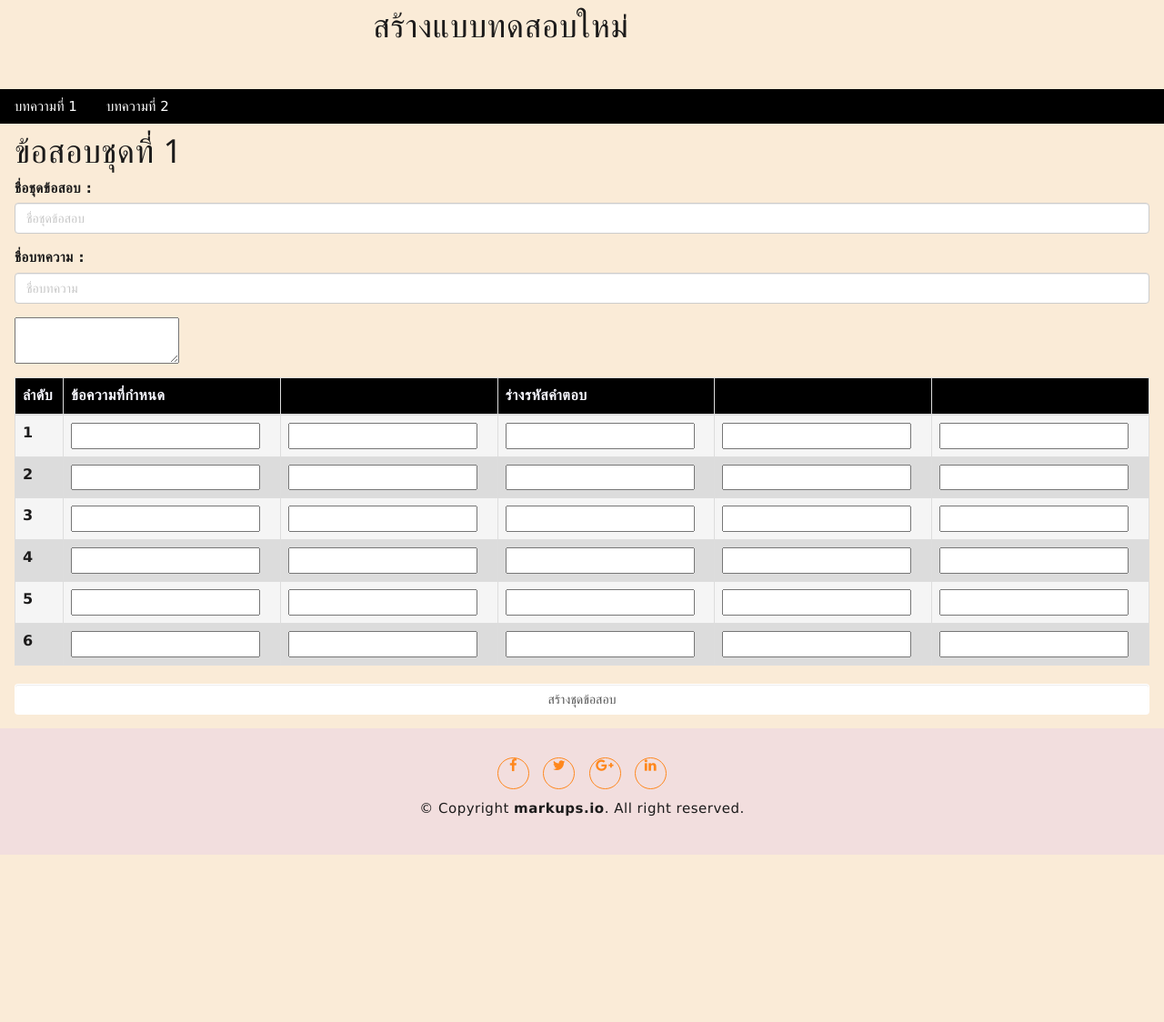
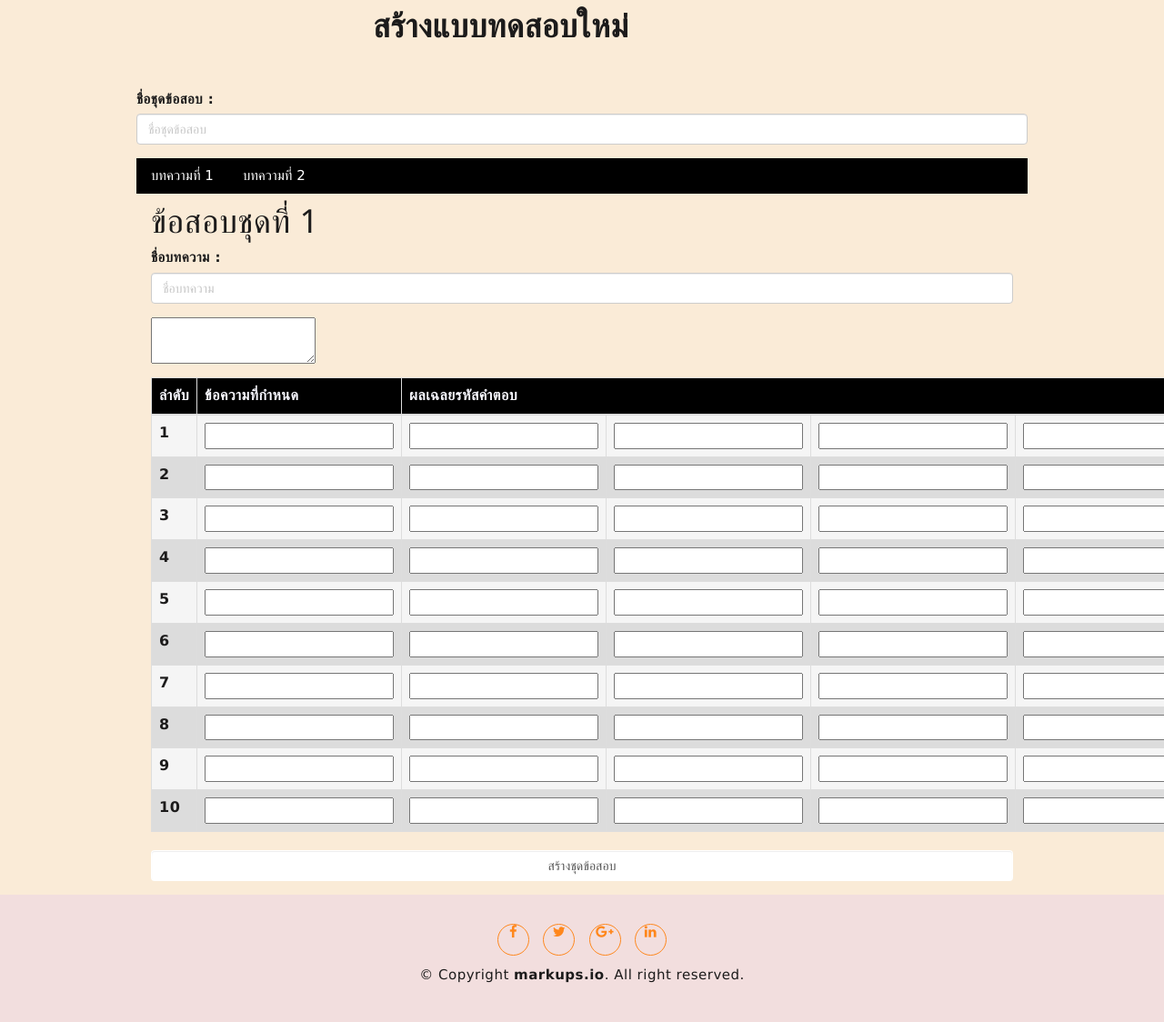
Before and after one commit to Tainnaja/Gat, a Laravel app: page /createTest in a window 1280 px wide. Shown: the part 92-1216 px from the top of the page at 91% size. Run offline with Laravel 8, Linux system fonts and the light colour scheme; some libraries are stand-ins or nearby versions.

Commit message:
จัดหน้า creat

```diff
--- /dev/null
+++ b/app/Http/Controllers/ExamController.php
@@ -0,0 +1,17 @@
+<?php
+
+namespace App\Http\Controllers;
+
+use Illuminate\Http\Request;
+
+class ExamController extends Controller
+{
+    // admin
+    public function admin() {
+        return view('Gat.admin');
+    }
+
+    public function createTest() {
+        return view('Gat.createTest');
+    }
+}
--- a/app/Http/Controllers/GatController.php
+++ b/app/Http/Controllers/GatController.php
@@ -11,8 +11,6 @@ class GatController extends Controller
         $this->middleware('auth', ['only' =>
         ['fulltest']]);
      }
-
-
 
     public function index() {
         return view('Gat.index');
@@ -40,13 +38,5 @@ class GatController extends Controller
     }
 
 
-    // admin
-    public function admin() {
-        return view('Gat.admin');
-    }
-
-    public function createTest() {
-        return view('Gat.createTest');
-    }
 
 }
--- a/public/first_page/css/style.css
+++ b/public/first_page/css/style.css
@@ -1312,8 +1312,6 @@ button:focus {
 
 }
 
-
-
 @media (max-width: 320px){
 
 
--- a/resources/views/Gat/createTest.blade.php
+++ b/resources/views/Gat/createTest.blade.php
@@ -5,14 +5,18 @@
 <!-- <script src="{{ asset('ckeditor/ckeditor.js') }}"></script> -->
 <script src="https://cdn.ckeditor.com/4.5.6/standard/ckeditor.js"></script>
 
-        <div class="container" style="margin-top:140px ;">
+        <div class="container" style="margin-top:140px;">
                 <div class="row">
                     <div class="col" style="margin-top:-50px;margin-bottom:50px;margin-left:355px;">
-                        <h1> สร้างแบบทดสอบใหม่</h1>
+                        <h1><b> สร้างแบบทดสอบใหม่</b></h1>
                     </div>
             </div>
         </div>
-
+    <div style="margin-right:150px ;margin-left:150px;">
+        <div class="form-group">
+            {!! Form::label('exam_name', 'ชื่อชุดข้อสอบ : ') !!}
+             {!! Form::text('exam_name', null, ['class'=>'form-control','Placeholder'=>"ชื่อชุดข้อสอบ"]) !!}
+        </div>
         <div class="w3-bar w3-black">
             <button class="w3-bar-item w3-button" onclick="openCity('article1')">บทความที่ 1</button>
             <button class="w3-bar-item w3-button" onclick="openCity('article2')">บทความที่ 2</button>
@@ -23,82 +27,105 @@
             <h1>ข้อสอบชุดที่ 1</h1>
             <!-- <h2>article1</h2>     -->
             {!! Form::open(['url' => '#','method' => 'POST','files' => true]) !!}
-            <div class="form-group">
-            {!! Form::label('exam_name', 'ชื่อชุดข้อสอบ : ') !!}
-             {!! Form::text('exam_name', null, ['class'=>'form-control','Placeholder'=>"ชื่อชุดข้อสอบ"]) !!}
-            </div>
 
             <div class="form-group">
             {!! Form::label(' article_name', 'ชื่อบทความ : ') !!}
              {!! Form::text('article_name', null, ['class'=>'form-control','Placeholder'=>"ชื่อบทความ"]) !!}
             </div>
             <div class="form-group">
-            <!-- {!! Form::label(' article_detail', 'ชื่อบทความ : ') !!}
-            {!! Form::text('article_detail', null, ['class'=>'ckeditor','Placeholder'=>"ชื่อบทความ"]) !!} -->
 
                 <textarea id="article_detail" class="ckeditor" ></textarea>
                 </textarea>
             </div>
 
             <table class="table table-bordered">
-            <thead  >
-                <tr style="background:black; color:#F8F8FF">
+                <thead>
+                    <tr style="background:black; color:#F8F8FF;">
                         <th scope="col-1">ลำดับ</th>
-                    <th scope="col-4">ข้อความที่กำหนด</th>
-                    <th scope="col-7"></th>
-                    <th scope="col-7">ร่างรหัสคำตอบ</th>
-                    <th scope="col-7"></th>
-                    <th scope="col-7"></th>
+                        <th scope="col-2">ข้อความที่กำหนด</th>
+                        <th colspan="4">ผลเฉลยรหัสคำตอบ</th>
                     </tr>
                 </thead>
                 <tbody>
-                <tr  style="background:#F5F5F5">
+                    <tr style="background:#F5F5F5">
                         <th scope="row">1</th>
-                    <td> <input class="" id="set1-3-1" type="text"></td>
+                        <td> <input class="" id="text1-1" type="text"></td>
                         <td> <input class="" id="set1-1-1" type="text"></td>
                         <td> <input class="" id="set1-1-2" type="text"></td>
                         <td> <input class="" id="set1-1-3" type="text"></td>
-                    <td> <input class="" id="set1-1-3" type="text"></td>
+                        <td> <input class="" id="set1-1-4" type="text"></td>
                     </tr>
                     <tr style="background:#DCDCDC">
                         <th scope="row">2</th>
-                    <td> <input class="" id="set1-3-1" type="text"></td>
+                        <td> <input class="" id="text1-2" type="text"></td>
                         <td> <input class="" id="set1-2-1" type="text"></td>
                         <td> <input class="" id="set1-2-2" type="text"></td>
                         <td> <input class="" id="set1-2-3" type="text"></td>
-                    <td> <input class="" id="set1-1-3" type="text"></td>
+                        <td> <input class="" id="set1-2-4" type="text"></td>
                     </tr>
                     <tr style="background:#F5F5F5">
                         <th scope="row">3</th>
-                    <td> <input class="" id="set1-3-1" type="text"></td>
+                        <td> <input class="" id="text1-3" type="text"></td>
                         <td> <input class="" id="set1-3-1" type="text"></td>
                         <td> <input class="" id="set1-3-2" type="text"></td>
                         <td> <input class="" id="set1-3-3" type="text"></td>
-                    <td> <input class="" id="set1-1-3" type="text"></td>
+                        <td> <input class="" id="set1-3-4" type="text"></td>
                     </tr>
                     <tr style="background:#DCDCDC">
                         <th scope="row">4</th>
-                    <td> <input class="" id="set1-3-1" type="text"></td>
-                    <td> <input class="" id="set1-3-1" type="text"></td>
-                    <td> <input class="" id="set1-3-2" type="text"></td>
-                    <td> <input class="" id="set1-3-3" type="text"></td>
-                    <td> <input class="" id="set1-1-3" type="text"></td>
+                        <td> <input class="" id="text1-4" type="text"></td>
+                        <td> <input class="" id="set1-4-1" type="text"></td>
+                        <td> <input class="" id="set1-4-2" type="text"></td>
+                        <td> <input class="" id="set1-4-3" type="text"></td>
+                        <td> <input class="" id="set1-4-4" type="text"></td>
                     </tr>
                     <tr style="background:#F5F5F5">
                         <th scope="row">5</th>
-                    <td> <input class="" id="set1-3-1" type="text"></td>
-                    <td> <input class="" id="set1-3-1" type="text"></td>
-                    <td> <input class="" id="set1-3-2" type="text"></td>
-                    <td> <input class="" id="set1-3-3" type="text"></td>
-                    <td> <input class="" id="set1-1-3" type="text"></td>
+                        <td> <input class="" id="text1-5" type="text"></td>
+                        <td> <input class="" id="set1-5-1" type="text"></td>
+                        <td> <input class="" id="set1-5-2" type="text"></td>
+                        <td> <input class="" id="set1-5-3" type="text"></td>
+                        <td> <input class="" id="set1-5-4" type="text"></td>
                     </tr>
                     <tr style="background:#DCDCDC">
                         <th scope="row">6</th>
-                    <td> <input class="" id="set1-3-1" type="text"></td>
-                    <td> <input class="" id="set1-3-1" type="text"></td>
-                    <td> <input class="" id="set1-3-2" type="text"></td>
-                    <td> <input class="" id="set1-3-3" type="text"></td>
-                    <td> <input class="" id="set1-1-3" type="text"></td>
+                        <td> <input class="" id="text1-6" type="text"></td>
+                        <td> <input class="" id="set1-6-1" type="text"></td>
+                        <td> <input class="" id="set1-6-2" type="text"></td>
+                        <td> <input class="" id="set1-6-3" type="text"></td>
+                        <td> <input class="" id="set1-6-4" type="text"></td>
+                    </tr>
+                    <tr style="background:#F5F5F5">
+                        <th scope="row">7</th>
+                        <td> <input class="" id="text1-7" type="text"></td>
+                        <td> <input class="" id="set1-7-1" type="text"></td>
+                        <td> <input class="" id="set1-7-2" type="text"></td>
+                        <td> <input class="" id="set1-7-3" type="text"></td>
+                        <td> <input class="" id="set1-7-4" type="text"></td>
+                    </tr>
+                    <tr style="background:#DCDCDC">
+                        <th scope="row">8</th>
+                        <td> <input class="" id="text1-8" type="text"></td>
+                        <td> <input class="" id="set1-8-1" type="text"></td>
+                        <td> <input class="" id="set1-8-2" type="text"></td>
+                        <td> <input class="" id="set1-8-3" type="text"></td>
+                        <td> <input class="" id="set1-8-4" type="text"></td>
+                    </tr>
+                    <tr style="background:#F5F5F5">
+                        <th scope="row">9</th>
+                        <td> <input class="" id="text1-9" type="text"></td>
+                        <td> <input class="" id="set1-9-1" type="text"></td>
+                        <td> <input class="" id="set1-9-2" type="text"></td>
+                        <td> <input class="" id="set1-9-3" type="text"></td>
+                        <td> <input class="" id="set1-9-4" type="text"></td>
+                    </tr>
+                    <tr style="background:#DCDCDC">
+                        <th scope="row">10</th>
+                        <td> <input class="" id="text1-10" type="text"></td>
+                        <td> <input class="" id="set1-10-1" type="text"></td>
+                        <td> <input class="" id="set1-10-2" type="text"></td>
+                        <td> <input class="" id="set1-10-3" type="text"></td>
+                        <td> <input class="" id="set1-10-4" type="text"></td>
                     </tr>
                 </tbody>
             </table>
@@ -112,18 +139,12 @@
         <div id="article2" class="w3-container w3-display-container city"style="display:none" >
         <h1>ข้อสอบชุดที่ 2</h1>
             {!! Form::open(['url' => '#','method' => 'POST','files' => true]) !!}
-                <div class="form-group">
-                {!! Form::label('exam_name', 'ชื่อชุดข้อสอบ : ') !!}
-                {!! Form::text('exam_name', null, ['class'=>'form-control','Placeholder'=>"ชื่อชุดข้อสอบ"]) !!}
-                </div>
 
                 <div class="form-group">
                 {!! Form::label(' article_name', 'ชื่อบทความ : ') !!}
                 {!! Form::text('article_name', null, ['class'=>'form-control','Placeholder'=>"ชื่อบทความ"]) !!}
                 </div>
                 <div class="form-group">
-                <!-- {!! Form::label(' article_detail', 'ชื่อบทความ : ') !!}
-                {!! Form::text('article_detail', null, ['class'=>'ckeditor','Placeholder'=>"ชื่อบทความ"]) !!} -->
 
                     <textarea id="article_detail" class="ckeditor" ></textarea>
                     </textarea>
@@ -133,61 +154,90 @@
             <thead  >
                 <tr style="background:black; color:#F8F8FF">
                     <th scope="col-1">ลำดับ</th>
-                    <th scope="col-4">ข้อความที่กำหนด</th>
-                    <th scope="col-7"></th>
-                    <th scope="col-7">ร่างรหัสคำตอบ</th>
-                    <th scope="col-7"></th>
-                    <th scope="col-7"></th>
+                    <th scope="col-2">ข้อความที่กำหนด</th>
+                    <th colspan="4">ผลเฉลยรหัสคำตอบ</th>
                 </tr>
             </thead>
                 <tbody>
-                <tr  style="background:#F5F5F5">
-                    <th scope="row">1</th>
-                    <td> <input class="" id="set1-3-1" type="text"></td>
-                    <td> <input class="" id="set1-1-1" type="text"></td>
-                    <td> <input class="" id="set1-1-2" type="text"></td>
-                    <td> <input class="" id="set1-1-3" type="text"></td>
-                    <td> <input class="" id="set1-1-3" type="text"></td>
+                    <tr style="background:#F5F5F5">
+                        <th scope="row">11</th>
+                        <td> <input class="" id="text2-1" type="text"></td>
+                        <td> <input class="" id="set2-1-1" type="text"></td>
+                        <td> <input class="" id="set2-1-2" type="text"></td>
+                        <td> <input class="" id="set2-1-3" type="text"></td>
+                        <td> <input class="" id="set2-1-4" type="text"></td>
                     </tr>
                     <tr style="background:#DCDCDC">
-                    <th scope="row">2</th>
-                    <td> <input class="" id="set1-3-1" type="text"></td>
-                    <td> <input class="" id="set1-2-1" type="text"></td>
-                    <td> <input class="" id="set1-2-2" type="text"></td>
-                    <td> <input class="" id="set1-2-3" type="text"></td>
-                    <td> <input class="" id="set1-1-3" type="text"></td>
+                        <th scope="row">12</th>
+                        <td> <input class="" id="text2-2" type="text"></td>
+                        <td> <input class="" id="set2-2-1" type="text"></td>
+                        <td> <input class="" id="set2-2-2" type="text"></td>
+                        <td> <input class="" id="set2-2-3" type="text"></td>
+                        <td> <input class="" id="set2-2-4" type="text"></td>
                     </tr>
                     <tr style="background:#F5F5F5">
-                    <th scope="row">3</th>
-                    <td> <input class="" id="set1-3-1" type="text"></td>
-                    <td> <input class="" id="set1-3-1" type="text"></td>
-                    <td> <input class="" id="set1-3-2" type="text"></td>
-                    <td> <input class="" id="set1-3-3" type="text"></td>
-                    <td> <input class="" id="set1-1-3" type="text"></td>
+                        <th scope="row">13</th>
+                        <td> <input class="" id="text2-3" type="text"></td>
+                        <td> <input class="" id="set2-3-1" type="text"></td>
+                        <td> <input class="" id="set2-3-2" type="text"></td>
+                        <td> <input class="" id="set2-3-3" type="text"></td>
+                        <td> <input class="" id="set2-3-4" type="text"></td>
                     </tr>
                     <tr style="background:#DCDCDC">
-                    <th scope="row">4</th>
-                    <td> <input class="" id="set1-3-1" type="text"></td>
-                    <td> <input class="" id="set1-3-1" type="text"></td>
-                    <td> <input class="" id="set1-3-2" type="text"></td>
-                    <td> <input class="" id="set1-3-3" type="text"></td>
-                    <td> <input class="" id="set1-1-3" type="text"></td>
+                        <th scope="row">14</th>
+                        <td> <input class="" id="text2-4" type="text"></td>
+                        <td> <input class="" id="set2-4-1" type="text"></td>
+                        <td> <input class="" id="set2-4-2" type="text"></td>
+                        <td> <input class="" id="set2-4-3" type="text"></td>
+                        <td> <input class="" id="set2-4-4" type="text"></td>
                     </tr>
                     <tr style="background:#F5F5F5">
-                    <th scope="row">5</th>
-                    <td> <input class="" id="set1-3-1" type="text"></td>
-                    <td> <input class="" id="set1-3-1" type="text"></td>
-                    <td> <input class="" id="set1-3-2" type="text"></td>
-                    <td> <input class="" id="set1-3-3" type="text"></td>
-                    <td> <input class="" id="set1-1-3" type="text"></td>
+                        <th scope="row">15</th>
+                        <td> <input class="" id="text2-5" type="text"></td>
+                        <td> <input class="" id="set2-5-1" type="text"></td>
+                        <td> <input class="" id="set2-5-2" type="text"></td>
+                        <td> <input class="" id="set2-5-3" type="text"></td>
+                        <td> <input class="" id="set2-5-4" type="text"></td>
                     </tr>
                     <tr style="background:#DCDCDC">
-                    <th scope="row">6</th>
-                    <td> <input class="" id="set1-3-1" type="text"></td>
-                    <td> <input class="" id="set1-3-1" type="text"></td>
-                    <td> <input class="" id="set1-3-2" type="text"></td>
-                    <td> <input class="" id="set1-3-3" type="text"></td>
-                    <td> <input class="" id="set1-1-3" type="text"></td>
+                        <th scope="row">16</th>
+                        <td> <input class="" id="text2-6" type="text"></td>
+                        <td> <input class="" id="set2-6-1" type="text"></td>
+                        <td> <input class="" id="set2-6-2" type="text"></td>
+                        <td> <input class="" id="set2-6-3" type="text"></td>
+                        <td> <input class="" id="set2-6-4" type="text"></td>
+                    </tr>
+                    <tr style="background:#F5F5F5">
+                        <th scope="row">17</th>
+                        <td> <input class="" id="text1-7" type="text"></td>
+                        <td> <input class="" id="set2-7-1" type="text"></td>
+                        <td> <input class="" id="set2-7-2" type="text"></td>
+                        <td> <input class="" id="set2-7-3" type="text"></td>
+                        <td> <input class="" id="set2-7-4" type="text"></td>
+                    </tr>
+                    <tr style="background:#DCDCDC">
+                        <th scope="row">18</th>
+                        <td> <input class="" id="text2-8" type="text"></td>
+                        <td> <input class="" id="set2-8-1" type="text"></td>
+                        <td> <input class="" id="set2-8-2" type="text"></td>
+                        <td> <input class="" id="set2-8-3" type="text"></td>
+                        <td> <input class="" id="set2-8-4" type="text"></td>
+                    </tr>
+                    <tr style="background:#F5F5F5">
+                        <th scope="row">19</th>
+                        <td> <input class="" id="text2-9" type="text"></td>
+                        <td> <input class="" id="set2-9-1" type="text"></td>
+                        <td> <input class="" id="set2-9-2" type="text"></td>
+                        <td> <input class="" id="set2-9-3" type="text"></td>
+                        <td> <input class="" id="set2-9-4" type="text"></td>
+                    </tr>
+                    <tr style="background:#DCDCDC">
+                        <th scope="row">20</th>
+                        <td> <input class="" id="text2-10" type="text"></td>
+                        <td> <input class="" id="set2-10-1" type="text"></td>
+                        <td> <input class="" id="set2-10-2" type="text"></td>
+                        <td> <input class="" id="set2-10-3" type="text"></td>
+                        <td> <input class="" id="set2-10-4" type="text"></td>
                     </tr>
                 </tbody>
             </table>
@@ -198,6 +248,7 @@
                     {!! Form::submit("สร้างชุดข้อสอบ", ['class'=>'btn form-control']) !!}
                 </div>
                 {!! Form::close() !!}
+        </div>
     </div>
 @endsection
 	<!-- End main content -->
--- a/routes/web.php
+++ b/routes/web.php
@@ -33,5 +33,5 @@ Route::get('/fulltest', 'GatController@fulltest');
 Route::get('/test','TestController@index');
 
 //admin
-Route::get('/admin','GatController@admin');
-Route::get('/createTest','GatController@createTest');
+Route::get('/admin','ExamController@admin');
+Route::get('/createTest','ExamController@createTest');
```
Lines whose indentation alone changed are shown as unchanged.
